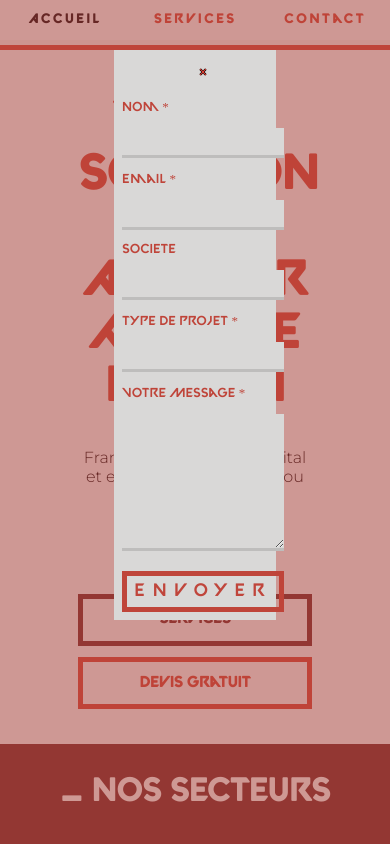
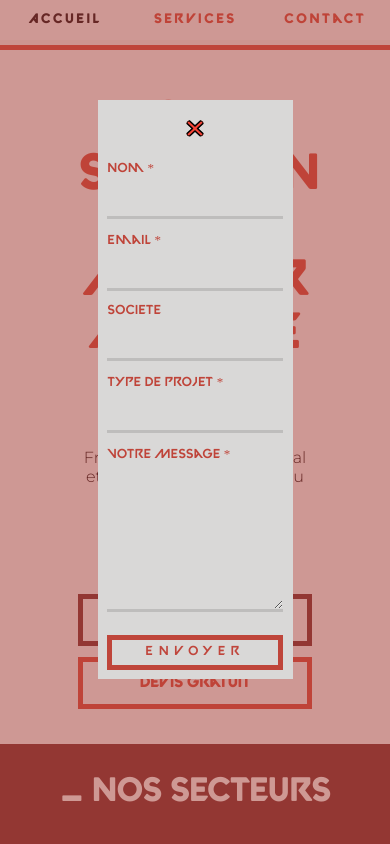
Before and after one commit to CamilleSylla/id, a React (Create React App) app: page / in a window 390 px wide. Both pictures are taken after a click on the element "Devis Gratuit". Shown: the top 844 px of the page. Built offline with nearby package versions, Linux system fonts and the light colour scheme.

Commit message:
mediaquerys for contact form

```diff
--- a/src/Pages/Contact/Contact.css
+++ b/src/Pages/Contact/Contact.css
@@ -30,6 +30,7 @@
     text-align: left;
     font-family: "Val";
     color: #bf4439;
+
 }
 .input-fields .input{
     background-color: #D9D8D7;
@@ -87,3 +88,30 @@
     background-color: #bf4439;
     color:  #D9D8D7;
 }
+@media (max-width: 768px) {
+
+    .wrapper {
+        display: grid;
+        grid-template-columns: 1fr 2fr 1fr;
+        grid-template-rows: minmax(100px, 40%)
+    }
+    .contact-form {
+        grid-column: 2;
+        grid-row: 2;
+        background-color: #D9D8D7;
+        display: block;
+    }
+    .form-btn {
+        margin-top: 13%;
+        font-size: small;
+    }
+    .input-fields{
+        margin: 0;
+    }
+    .input-fields img {
+        width: 10%;
+        }
+        .contact-form {
+            padding: 5%;
+        }
+}
```
